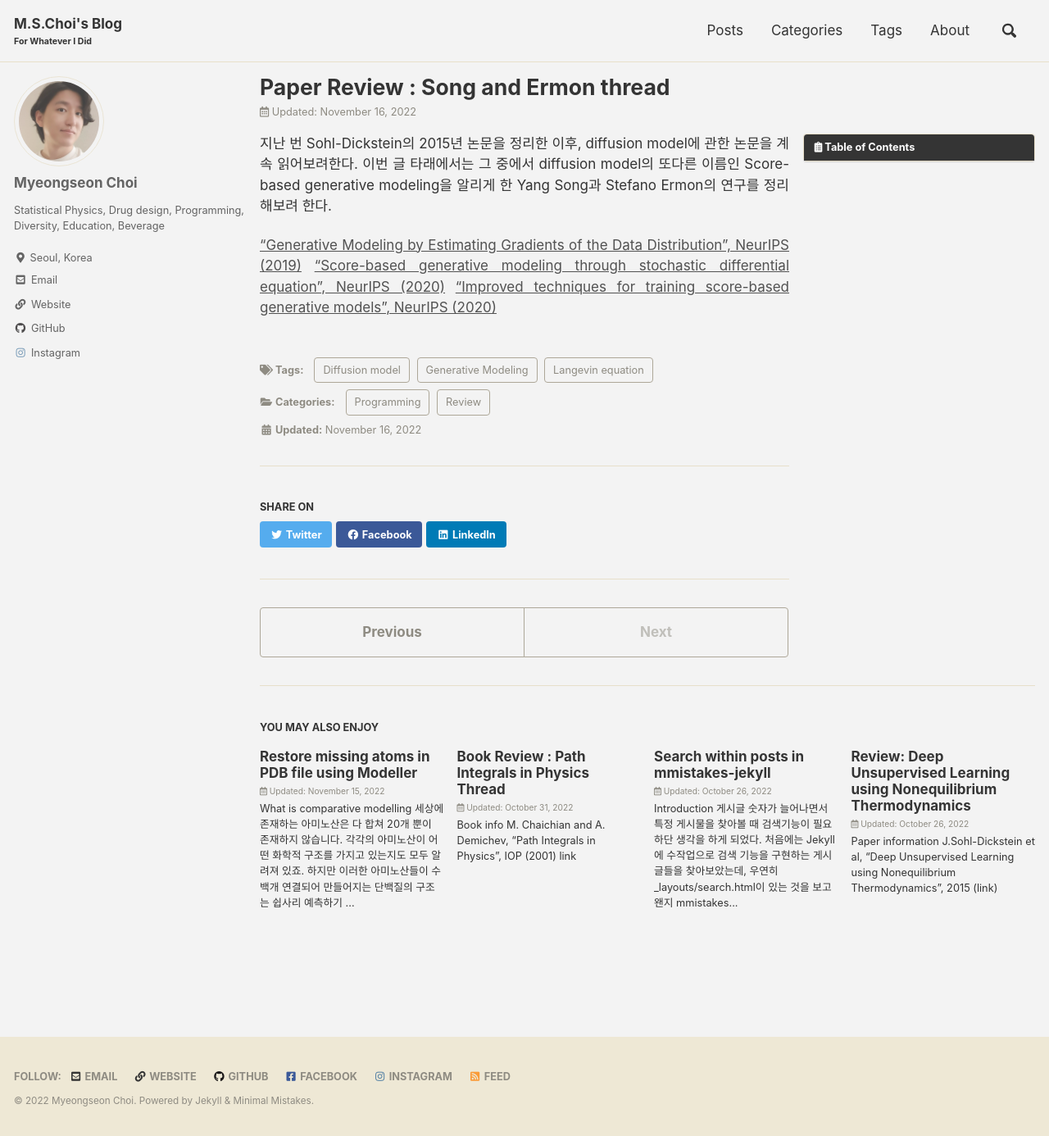
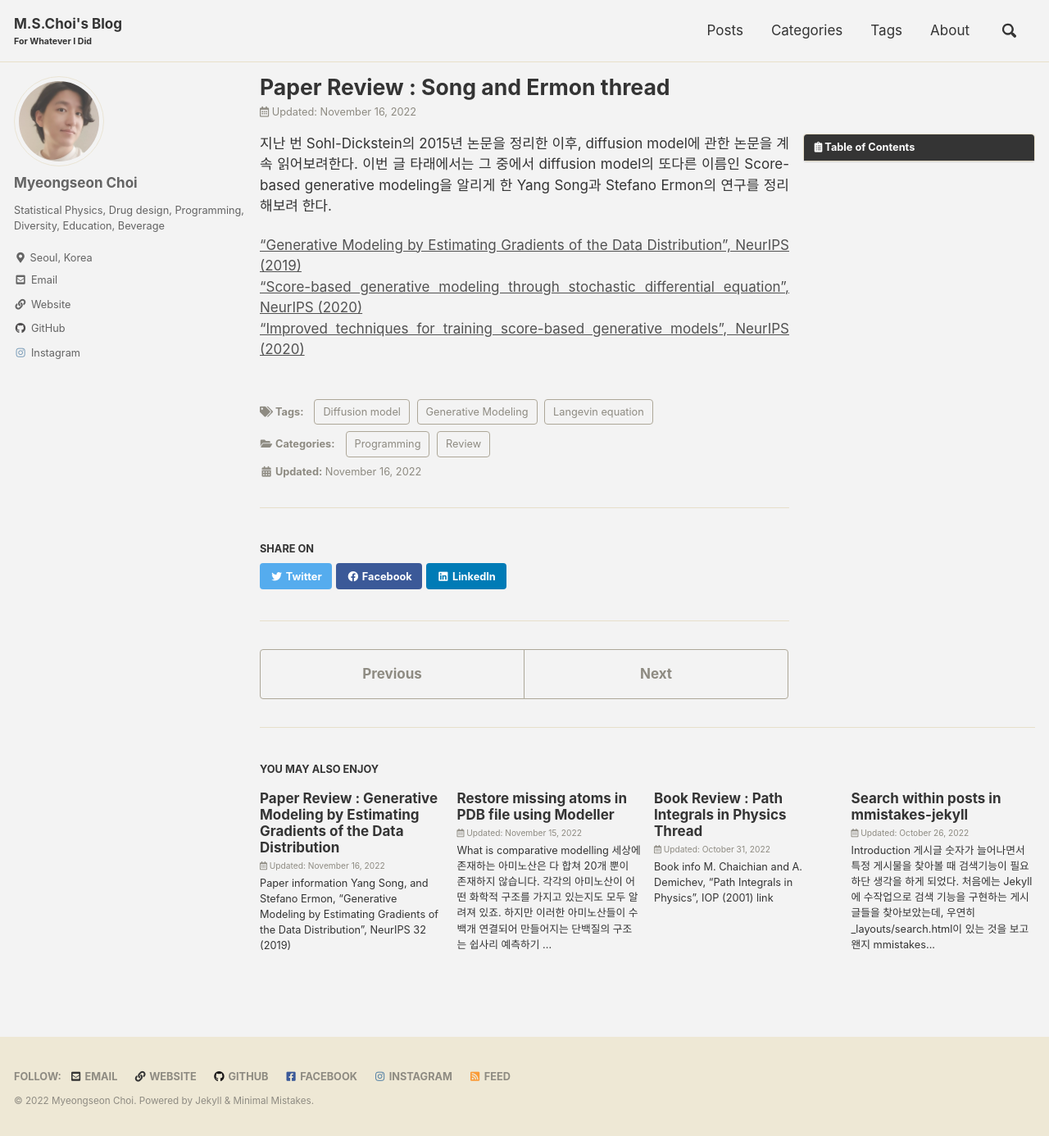
Before and after one commit to key262yek/key262yek.github.io, a Jekyll site: the page built from _posts/2022-11-16-Song_Yang_thread.md, in a window 1280 px wide and 1386 px high. Shown: the whole window at 82% size. Built offline with Jekyll 4.4.1, drawn with Linux system fonts in a browser that asks for light colours; cached includes are drawn as plain includes; nearby versions of some CDN libraries; part of the change alters nothing that is shown.

Commit message:
fix typo

```diff
--- /dev/null
+++ b/_posts/2022-11-16-song_2019.md
@@ -0,0 +1,24 @@
+---
+title: "Paper Review : Generative Modeling by Estimating Gradients of the Data Distribution"
+date: 2022-11-16
+categories:
+  - Review
+  - Programming
+tags:
+  - Langevin equation
+  - Generative Modeling
+  - Diffusion model
+published: true
+toc: true
+toc_label: "Table of Contents"
+toc_icon: "fas fa-clipboard-list"
+toc_sticky: true
+---
+
+## Paper information
+Yang Song, and Stefano Ermon,
+"Generative Modeling by Estimating Gradients of the Data Distribution",
+[NeurIPS **32** (2019)](https://arxiv.org/abs/1907.05600)
+
+## Abstract
+We introduce a new generative model where samples are produced via Langevin dynamics using gradients of the data distribution estimated with score matching. Because gradients can be ill-defined and hard to estimate when the data resides on low-dimensional manifolds, we perturb the data with different levels of Gaussian noise, and jointly estimate the corresponding scores, i.e., the vector fields of gradients of the perturbed data distribution for all noise levels. For sampling, we propose an annealed Langevin dynamics where we use gradients corresponding to gradually decreasing noise levels as the sampling process gets closer to the data manifold. Our framework allows flexible model architectures, requires no sampling during training or the use of adversarial methods, and provides a learning objective that can be used for principled model comparisons. Our models produce samples comparable to GANs on MNIST, CelebA and CIFAR-10 datasets, achieving a new state-of-the-art inception score of 8.87 on CIFAR-10. Additionally, we demonstrate that our models learn effective representations via image inpainting experiments.
```
Also changed, not shown: _posts/2022-11-16-Song_Yang_thread.md (line endings or trailing spaces).
